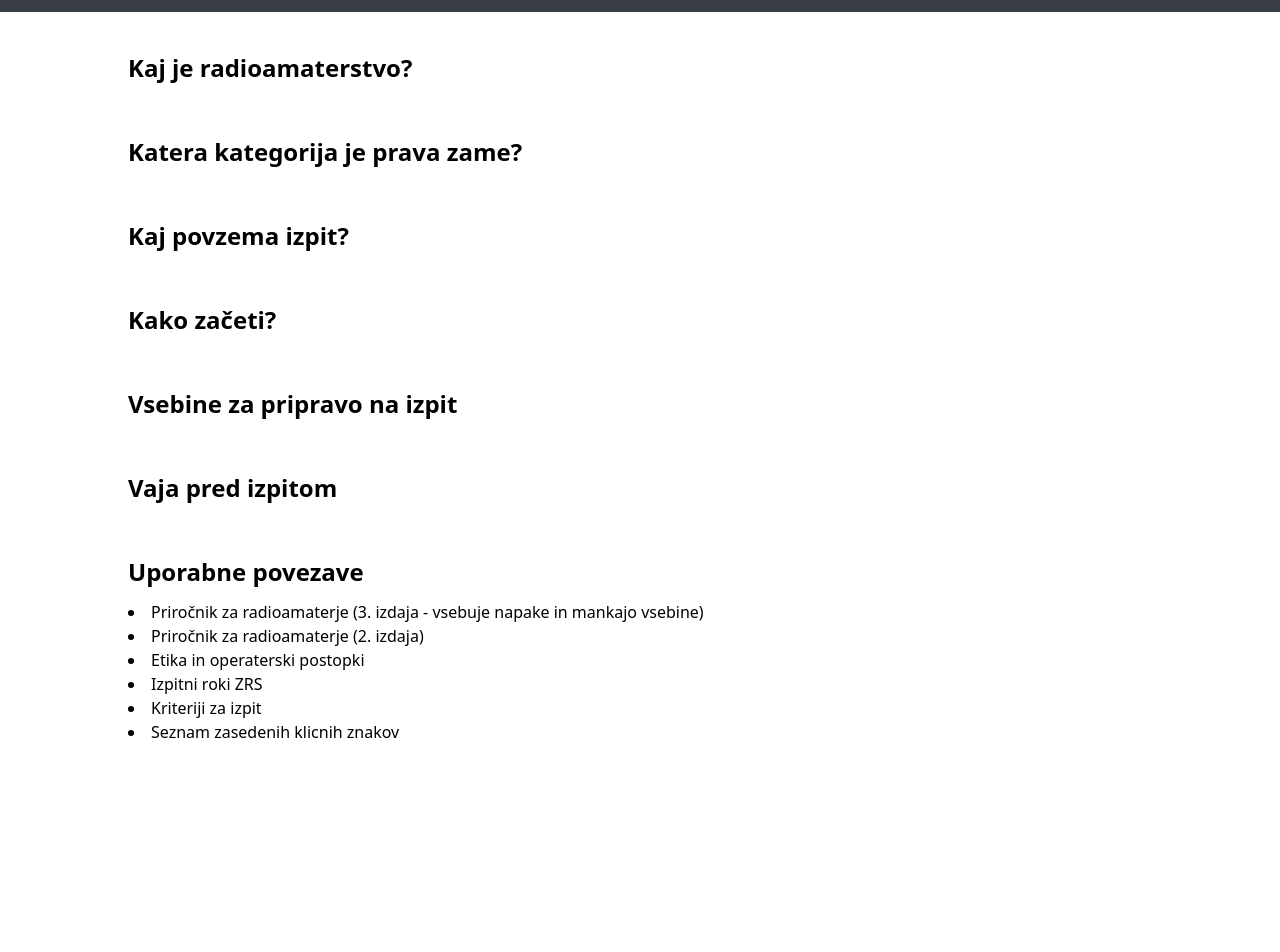
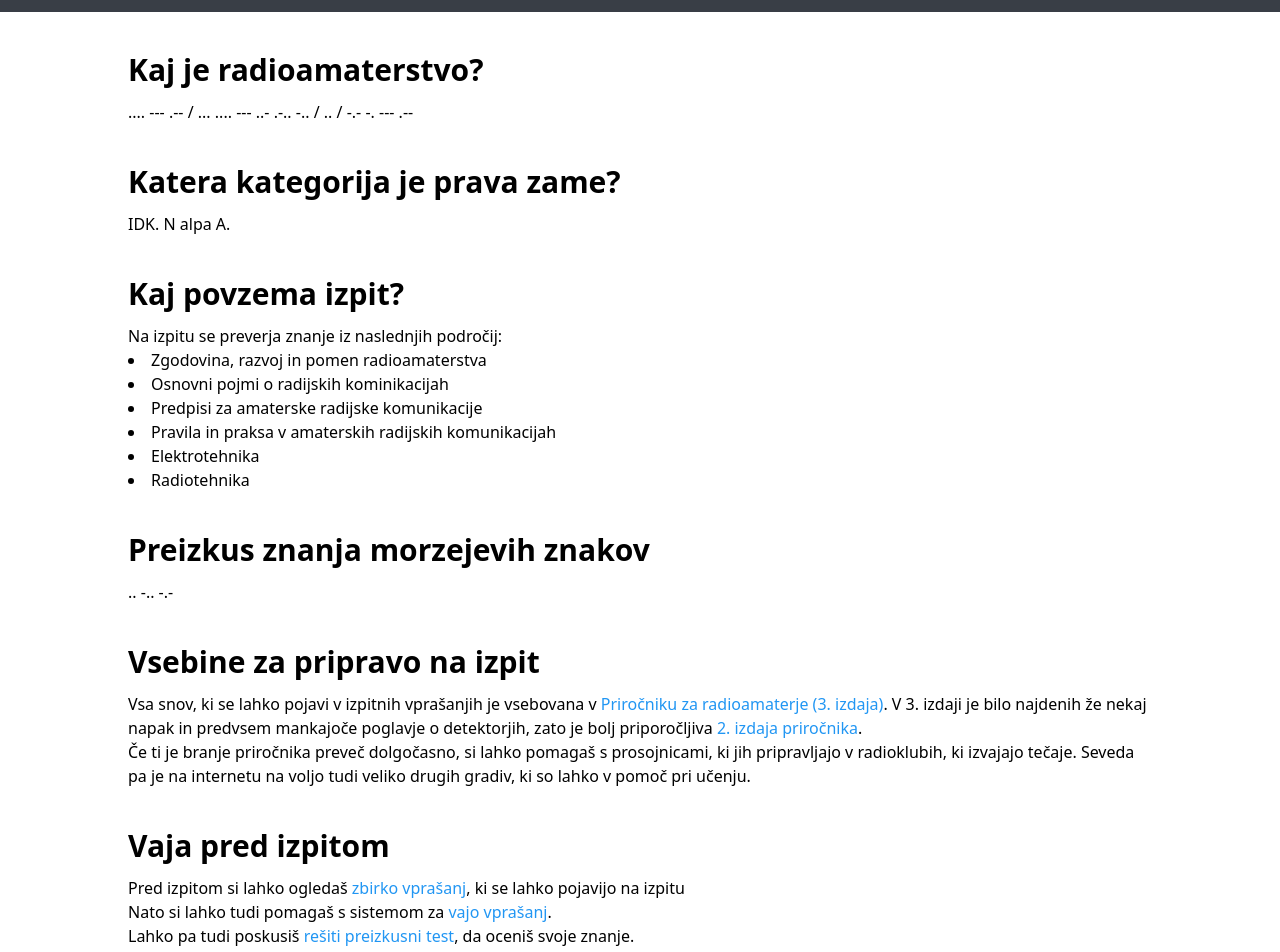
Before and after one commit to jakobkordez/s5_practice, a Next.js app: page / in a window 1280 px wide. Shown: the part 200-1152 px from the top of the page. Before the commit the page ends 984 px from the top, so only its background shows below. Built offline with nearby package versions, Linux system fonts and the light colour scheme.

Commit message:
Add question pool page Expand index

```diff
--- a/src/app/page.tsx
+++ b/src/app/page.tsx
@@ -1,15 +1,6 @@
 import Link from 'next/link';
 
 const povezave = [
-  {
-    label:
-      'Priročnik za radioamaterje (3. izdaja - vsebuje napake in mankajo vsebine)',
-    href: 'http://www.homemade.net/ra/prirocnik_novi.pdf',
-  },
-  {
-    label: 'Priročnik za radioamaterje (2. izdaja)',
-    href: 'https://www.radioamater.si/wp-content/uploads/2016/01/prirocnik-za-radioamaterje_2izd.pdf',
-  },
   {
     label: 'Etika in operaterski postopki',
     href: 'http://www.hamradio.si/images/dokumenti/publikacije/etika_junij%202021.pdf',
@@ -35,10 +26,10 @@ export default function Home() {
         <div className="container flex flex-col gap-6 py-6">
           <div className="flex flex-col gap-6 text-xl font-bold md:flex-row">
             <Link
-              href="#kako-zaceti"
+              href="/zbirka"
               className="grow rounded-2xl bg-white/90 p-4 text-center shadow"
             >
-              Seznam vprašanj
+              Zbirka vprašanj
             </Link>
             <Link
               href="/priprave"
@@ -58,39 +49,102 @@ export default function Home() {
 
       <div className="container flex flex-col gap-10 py-10">
         <div>
-          <h3 className="mb-3 text-2xl font-bold">Kaj je radioamaterstvo?</h3>
+          <h3 className="mb-3 text-3xl font-semibold">
+            Kaj je radioamaterstvo?
+          </h3>
+          <p>.... --- .-- / ... .... --- ..- .-.. -.. / .. / -.- -. --- .--</p>
         </div>
 
         <div>
-          <h3 className="mb-3 text-2xl font-bold">
+          <h3 className="mb-3 text-3xl font-semibold">
             Katera kategorija je prava zame?
           </h3>
+          <p>IDK. N alpa A.</p>
         </div>
 
         <div>
-          <h3 className="mb-3 text-2xl font-bold">Kaj povzema izpit?</h3>
+          <h3 className="mb-3 text-3xl font-semibold">Kaj povzema izpit?</h3>
+          <p>Na izpitu se preverja znanje iz naslednjih področij:</p>
+          <ul className="list-inside list-disc">
+            <li>Zgodovina, razvoj in pomen radioamaterstva</li>
+            <li>Osnovni pojmi o radijskih kominikacijah</li>
+            <li>Predpisi za amaterske radijske komunikacije</li>
+            <li>Pravila in praksa v amaterskih radijskih komunikacijah</li>
+            <li>Elektrotehnika</li>
+            <li>Radiotehnika</li>
+          </ul>
         </div>
 
         <div>
-          <h3 className="mb-3 text-2xl font-bold">Kako začeti?</h3>
+          <h3 className="mb-3 text-3xl font-semibold">
+            Preizkus znanja morzejevih znakov
+          </h3>
+          <p>.. -.. -.-</p>
         </div>
 
         <div>
-          <h3 className="mb-3 text-2xl font-bold">
+          <h3 className="mb-3 text-3xl font-semibold">
             Vsebine za pripravo na izpit
           </h3>
+          <p>
+            Vsa snov, ki se lahko pojavi v izpitnih vprašanjih je vsebovana v{' '}
+            <a
+              className="link"
+              href="http://www.homemade.net/ra/prirocnik_novi.pdf"
+            >
+              Priročniku za radioamaterje (3. izdaja)
+            </a>
+            . V 3. izdaji je bilo najdenih že nekaj napak in predvsem mankajoče
+            poglavje o detektorjih, zato je bolj priporočljiva{' '}
+            <a
+              className="link"
+              href="https://www.radioamater.si/wp-content/uploads/2016/01/prirocnik-za-radioamaterje_2izd.pdf"
+            >
+              2. izdaja priročnika
+            </a>
+            .
+          </p>
+          <p>
+            Če ti je branje priročnika preveč dolgočasno, si lahko pomagaš s
+            prosojnicami, ki jih pripravljajo v radioklubih, ki izvajajo tečaje.
+            Seveda pa je na internetu na voljo tudi veliko drugih gradiv, ki so
+            lahko v pomoč pri učenju.
+          </p>
         </div>
 
         <div>
-          <h3 className="mb-3 text-2xl font-bold">Vaja pred izpitom</h3>
+          <h3 className="mb-3 text-3xl font-semibold">Vaja pred izpitom</h3>
+          <p>
+            Pred izpitom si lahko ogledaš{' '}
+            <a className="link" href="/zbirka">
+              zbirko vprašanj
+            </a>
+            , ki se lahko pojavijo na izpitu
+          </p>
+          <p>
+            Nato si lahko tudi pomagaš s sistemom za{' '}
+            <a className="link" href="/priprava">
+              vajo vprašanj
+            </a>
+            .
+          </p>
+          <p>
+            Lahko pa tudi poskusiš{' '}
+            <a className="link" href="/izpit-sim">
+              rešiti preizkusni test
+            </a>
+            , da oceniš svoje znanje.
+          </p>
         </div>
 
         <div>
-          <h3 className="mb-3 text-2xl font-bold">Uporabne povezave</h3>
+          <h3 className="mb-3 text-3xl font-semibold">Uporabne povezave</h3>
           <ul className="list-inside list-disc">
             {povezave.map(({ label, href }) => (
               <li key={label}>
-                <Link href={href}>{label}</Link>
+                <Link className="link" href={href}>
+                  {label}
+                </Link>
               </li>
             ))}
           </ul>
--- /dev/null
+++ b/src/app/zbirka/list.tsx
@@ -0,0 +1,41 @@
+'use client';
+
+import QuestionCard from '@/components/question_card';
+import { Question } from '@/interfaces/question';
+import { getQuestions } from '@/util/question-util';
+import { useEffect } from 'react';
+import { create } from 'zustand';
+
+interface Questions {
+  questions: Question[];
+}
+
+const useStore = create<Questions>(() => ({
+  questions: [],
+}));
+
+async function load() {
+  const questions = await getQuestions();
+  useStore.setState({ questions });
+}
+
+export function QuestionList() {
+  const questions = useStore((state) => state.questions);
+
+  useEffect(() => {
+    if (questions.length === 0) load();
+  }, [questions.length]);
+
+  return (
+    <div className="mx-auto my-10 flex max-w-xl flex-col gap-12">
+      {questions.map((question) => (
+        <QuestionCard
+          key={question.id}
+          question={question}
+          reveal={true}
+          selected={[question.correct]}
+        />
+      ))}
+    </div>
+  );
+}
--- /dev/null
+++ b/src/app/zbirka/page.tsx
@@ -0,0 +1,11 @@
+import { Metadata } from 'next';
+import { QuestionList } from './list';
+
+export const metadata: Metadata = {
+  title: 'Zbirka vprašanj',
+  description: 'Zbirka vprašanj za izpit',
+};
+
+export default function QuestionPool() {
+  return <QuestionList />;
+}
--- a/src/pages/exam.tsx
+++ b/src/pages/exam.tsx
@@ -1,3 +1,4 @@
+/* eslint-disable @next/next/no-img-element */
 'use client';
 
 import { Question } from '@/interfaces/question';
@@ -68,7 +69,6 @@ export default function Exam() {
           time={time}
         />
 
-        {/* @ts-expect-error Server Component */}
         <ExamDoc qPromise={questions} />
       </Suspense>
     </div>
@@ -116,6 +116,7 @@ async function ExamDoc({ qPromise }: { qPromise: Promise<Question[]> }) {
             {q.image && (
               <img
                 src={`/question_images/${q.image}`}
+                alt=""
                 style={{
                   maxHeight: '20rem',
                   maxWidth: '50%',
@@ -186,6 +187,7 @@ function FrontPage({
       >
         <img
           src="/logo/zrs_logo_black.png"
+          alt=""
           style={{ height: '10rem', width: 'auto' }}
         />
         <div style={{ textAlign: 'center', flex: 1, fontSize: '2rem' }}>
--- a/src/styles/globals.scss
+++ b/src/styles/globals.scss
@@ -1,16 +1,9 @@
-$primary: #2196f3;
-$container-max-width: 1200px;
-$section-padding: 2rem 1.5rem;
-$body-font-size: 1.1em;
-
 @import 'tailwindcss/base';
 @import 'tailwindcss/components';
 @import 'tailwindcss/utilities';
 
 @import 'katex/dist/katex.min.css';
 
-// .navbar {
-//   @include until(1024px) {
-//     min-height: 0;
-//   }
-// }
+.link {
+  color: #2196f3;
+}
```
